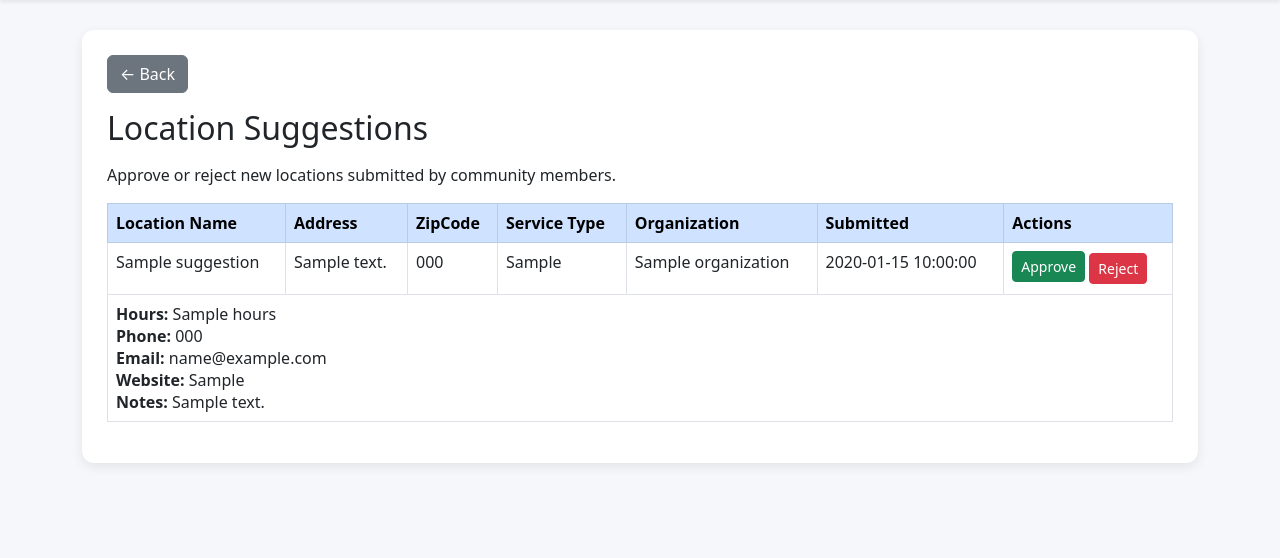
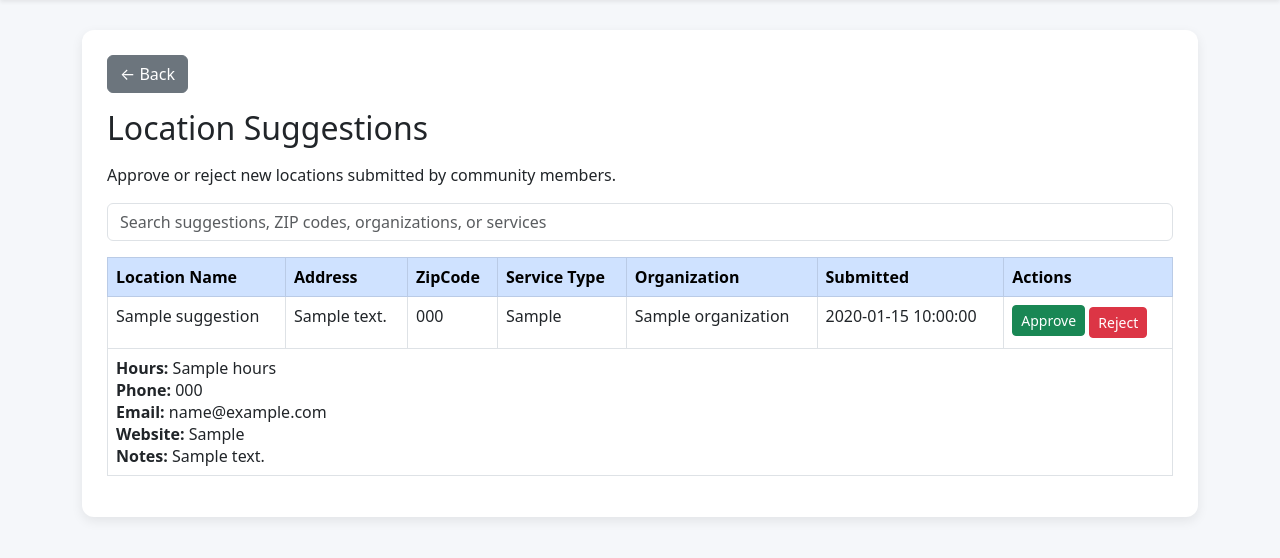
Before and after one commit to fna106/FreeFoodMap, a Flask app: template templates/admin_location_suggestions.html in a window 1280 px wide. Shown: the part 56-614 px from the top of the page. Run offline with Flask 3, Linux system fonts and the light colour scheme; the template is opened without the code that fills it: most values are stand-ins (such as "Sample title", 1, 10 or a date in 2020).

Commit message:
Update admin_location_suggestions.html
Added client-side search/filtering to the admin location suggestions table

```diff
--- a/templates/admin_location_suggestions.html
+++ b/templates/admin_location_suggestions.html
@@ -55,7 +55,9 @@
         {% endif %}
 
         {% if suggestions %}
-        <table class="table table-bordered table-hover">
+        <input class="form-control mb-3" data-table-filter="#suggestions-table" placeholder="Search suggestions, ZIP codes, organizations, or services">
+
+        <table id="suggestions-table" class="table table-bordered table-hover">
             <thead class="table-primary">
                 <tr>
                     <th>Location Name</th>
@@ -112,5 +114,6 @@
     </div>
 </div>
 
+<script src="/static/scripts/admin_table_filter.js"></script>
 </body>
 </html>
```
